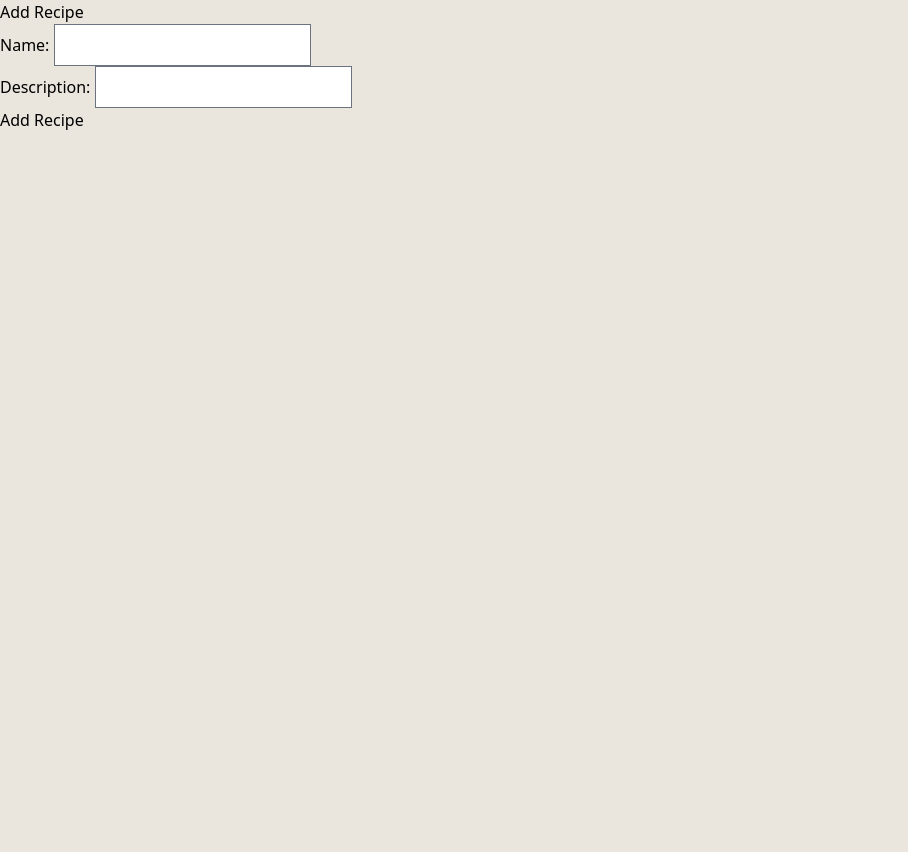
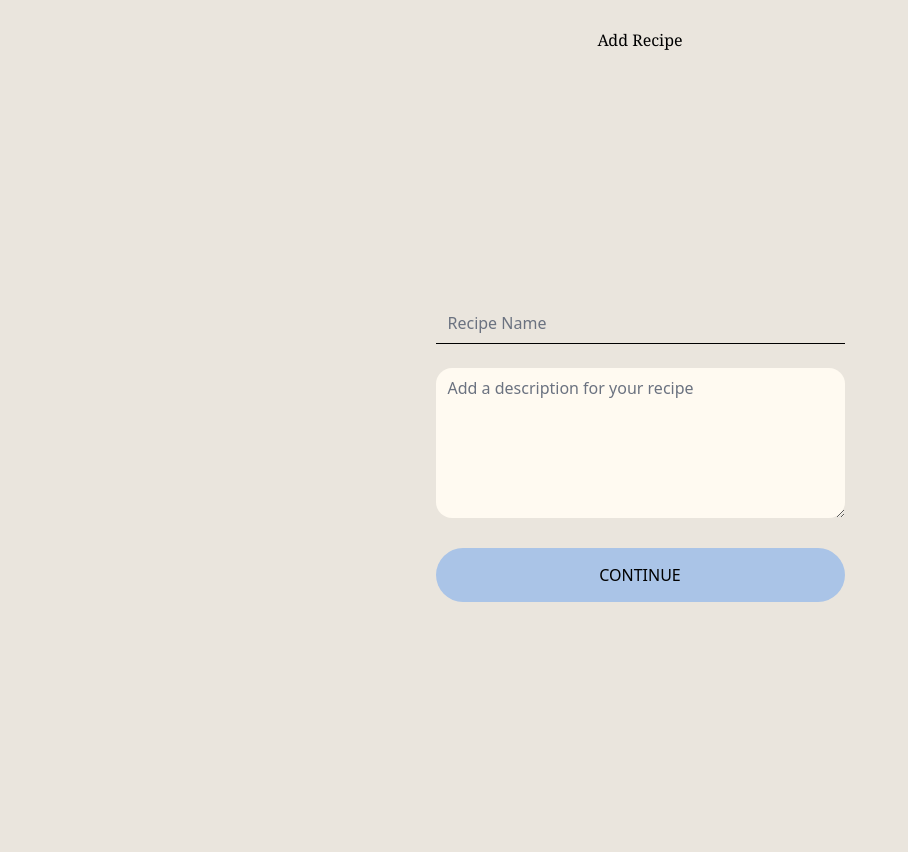
Before and after one commit to eliaswnoel/Appetit-app, a Django app: page /recipes/create/ in a window 1280 px wide. Shown: the part 48-900 px from the top of the page, without its empty margins (0-908 px from the left). Before the commit the page ends 178 px from the top, so only its background shows below. Run offline with Django 5.2, Linux system fonts and the light colour scheme; some libraries are stand-ins or nearby versions.

Commit message:
style: recipe form

```diff
--- a/appetitApp/models.py
+++ b/appetitApp/models.py
@@ -13,7 +13,7 @@ MEASUREMENTS = (
 # Recipe main entity
 class Recipe(models.Model):
   name = models.CharField(max_length=100)
-  description = models.CharField(max_length=300)
+  description = models.TextField(max_length=300)
 
 
   def __str__(self):
--- a/appetitApp/static/css/dist/styles.css
+++ b/appetitApp/static/css/dist/styles.css
@@ -804,6 +804,18 @@ select {
   margin-right: auto;
 }
 
+.mt-8 {
+  margin-top: 2rem;
+}
+
+.mt-4 {
+  margin-top: 1rem;
+}
+
+.mt-2 {
+  margin-top: 0.5rem;
+}
+
 .block {
   display: block;
 }
@@ -856,6 +868,14 @@ select {
   gap: 0.75rem;
 }
 
+.gap-8 {
+  gap: 2rem;
+}
+
+.gap-6 {
+  gap: 1.5rem;
+}
+
 .bg-black {
   --tw-bg-opacity: 1;
   background-color: rgb(20 20 20 / var(--tw-bg-opacity));
@@ -869,6 +889,11 @@ select {
 .bg-neutral-100 {
   --tw-bg-opacity: 1;
   background-color: rgb(234 229 221 / var(--tw-bg-opacity));
+}
+
+.bg-neutral-50 {
+  --tw-bg-opacity: 1;
+  background-color: rgb(255 250 241 / var(--tw-bg-opacity));
 }
 
 .bg-center {
@@ -885,6 +910,11 @@ select {
   padding-right: 0.5rem;
 }
 
+.px-5 {
+  padding-left: 1.25rem;
+  padding-right: 1.25rem;
+}
+
 .py-1 {
   padding-top: 0.25rem;
   padding-bottom: 0.25rem;
@@ -892,6 +922,14 @@ select {
 
 .pb-9 {
   padding-bottom: 2.25rem;
+}
+
+.pt-7 {
+  padding-top: 1.75rem;
+}
+
+.text-center {
+  text-align: center;
 }
 
 .font-serif {
@@ -958,7 +996,23 @@ select {
   fill: #fffaf1
 }
 
+.form-input {
+  background: none;
+  border: none;
+  border-bottom: 1px solid;
+}
+
+textarea {
+  height: 150px;
+  border-radius: 16px;
+  border: none;
+}
+
 @media (min-width: 768px) {
+  .md\:flex-row {
+    flex-direction: row;
+  }
+
   .md\:px-24 {
     padding-left: 6rem;
     padding-right: 6rem;
--- /dev/null
+++ b/appetitApp/static/js/form.js
@@ -0,0 +1,35 @@
+// cache
+const recipeForm = document.getElementById('recipe-form');
+const formDivs = recipeForm.querySelectorAll('div');
+const labels = recipeForm.querySelectorAll('label')
+//  input fields
+const recipeName = document.getElementById('id_name');
+const recipeDescription = document.getElementById('id_description');
+const inputArr = [recipeName, recipeDescription]
+
+// style constructors --------------------------------------
+// add styles to a class constructor
+const addStyles = (div, type) => {
+  div.classList.add(type)
+}
+
+const addPlaceholder = (div, text) => {
+  div.placeholder = text
+}
+
+// add styles to every input in inputArr
+addStyles(recipeName, 'form-input');
+addStyles(recipeName, 'w-full');
+addStyles(recipeDescription, 'bg-neutral-50')
+
+
+addPlaceholder(recipeName, 'Recipe Name');
+addPlaceholder(recipeDescription, 'Add a description for your recipe')
+
+for (let label of labels) {
+label.style.display = 'none'
+}
+
+for (let div of formDivs) {
+  addStyles(div, 'w-full')
+}
--- a/appetitApp/templates/appetitApp/recipe_form.html
+++ b/appetitApp/templates/appetitApp/recipe_form.html
@@ -1,12 +1,20 @@
-{% extends 'base.html' %}
-{% block content %}
+{% extends 'base.html' %} {% load static %} {% block content %}
+<div class="container pt-7">
+  <h1 class="text-center font-serif">Add Recipe</h1>
+</div>
 
-  <h1>Add Recipe</h1>
+<div class="container h-screen justify-center items-center px-5 flex flex-col md:flex-row">
 
-  <form action="" method="POST">
-    {% csrf_token %}
-    {{ form.as_p}}
-    <input type="submit" value="Add Recipe">
+  <form
+    class="flex flex-col gap-6 justify-center items-center"
+    id="recipe-form"
+    action=""
+    method="POST"
+  >
+    {% csrf_token %} {{ form }}
+    <input class="btn-primary bg-blue" type="submit" value="continue" />
   </form>
+</div>
 
+<script src="{% static "js/form.js" %}"></script>
 {% endblock %}
--- a/appetitApp/templates/base.html
+++ b/appetitApp/templates/base.html
@@ -1,7 +1,6 @@
 {% load tailwind_tags %}
 {% load static %}
 {% load i18n %}
-
 <!DOCTYPE html>
 <html lang="en">
   <head>
--- a/appetitProject/settings.py
+++ b/appetitProject/settings.py
@@ -130,8 +130,11 @@ USE_TZ = True
 
 # Static files (CSS, JavaScript, Images)
 # https://docs.djangoproject.com/en/5.0/howto/static-files/
-
+import os
 STATIC_URL = '/static/'
+STATICFILES_DIRS = [
+    os.path.join(BASE_DIR, 'appetitApp/static')
+]
 MEDIA_URL = '/images/'
 
 LOGIN_REDIRECT_URL = '/'
```
Also changed, not shown: appetitApp/static_src/src/styles.css (+13 -0 lines), appetitApp/static_src/static/css/main.css (line endings or trailing spaces). Lines whose indentation alone changed are shown as unchanged.
